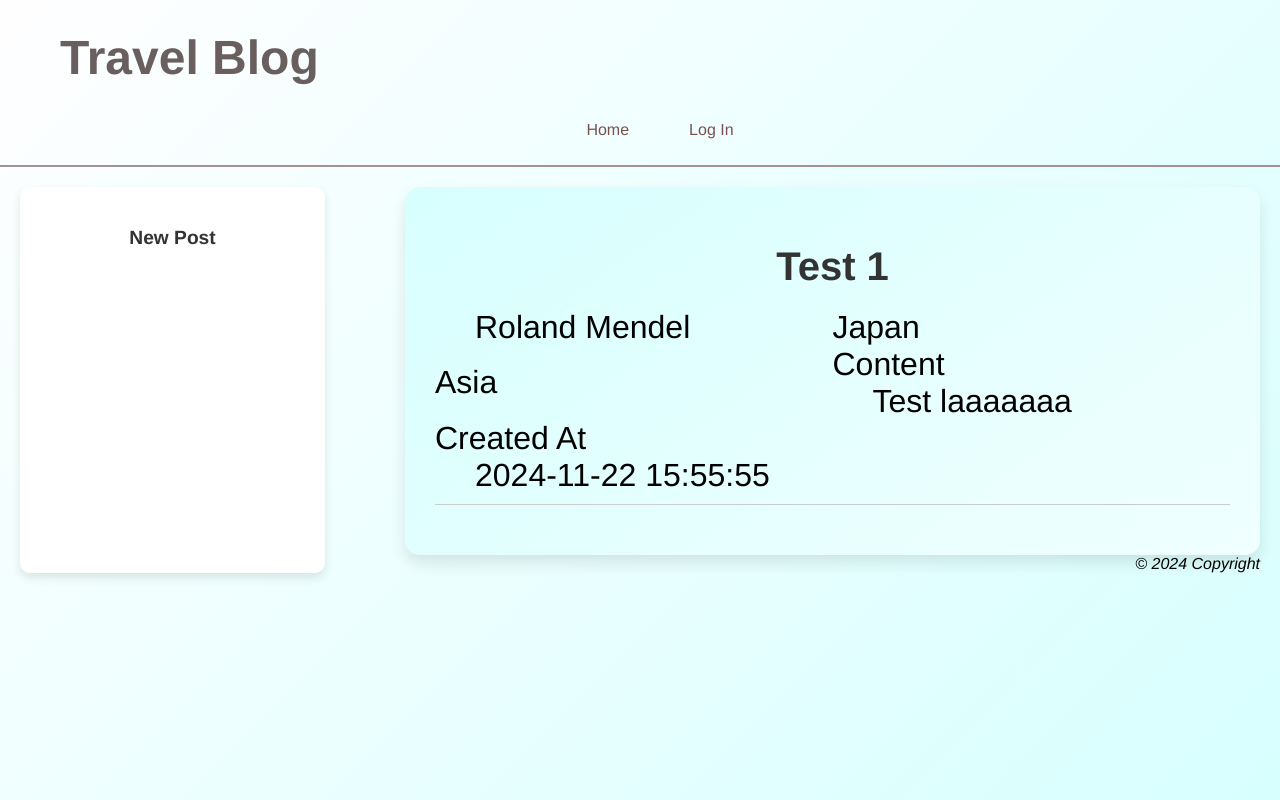
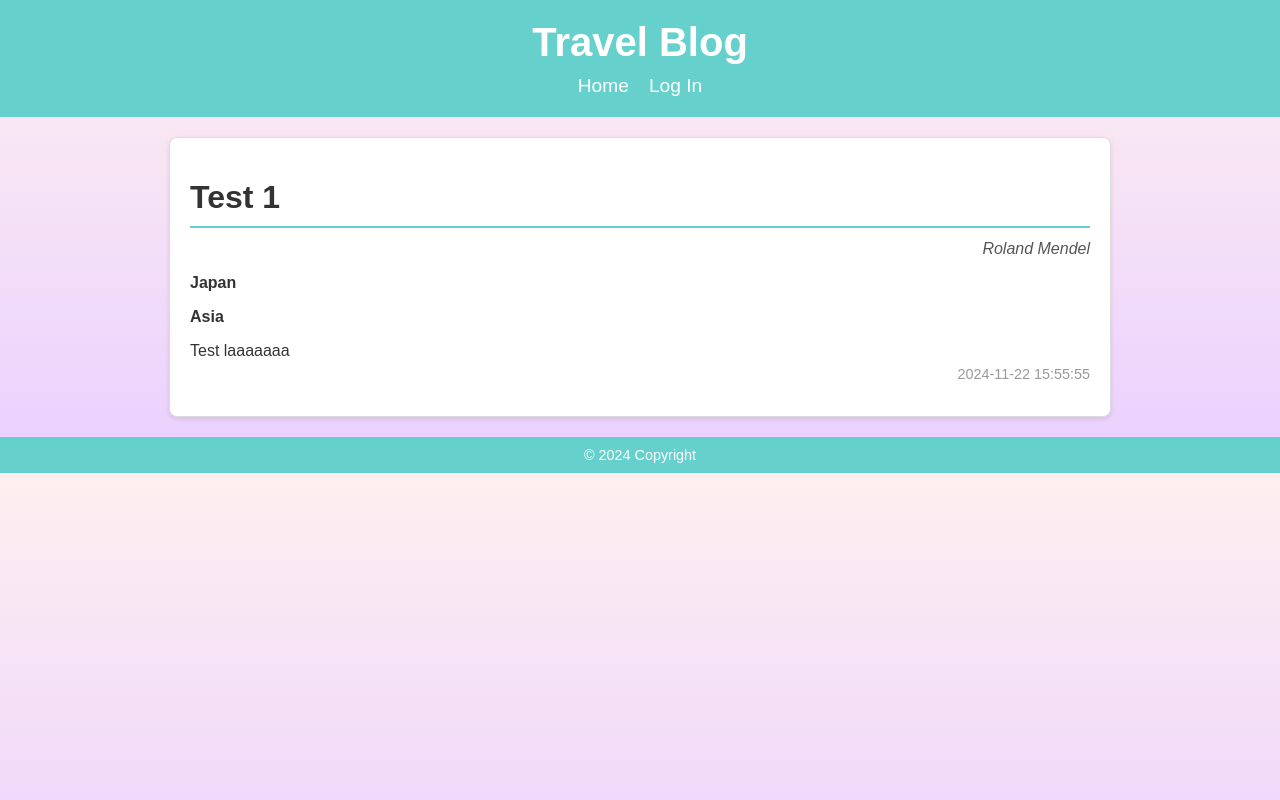
Before and after one commit to yenyih24/TravelBlog, a PHP site: page /pages/blog.php?id=1 in a window 1280 px wide. Run offline with PHP 8.4, Linux system fonts and the light colour scheme; data comes from the database, SQL or seed files in the repository.

Commit message:
css complete1

```diff
--- a/css/style.css
+++ b/css/style.css
@@ -1,308 +1,214 @@
+/* 基础样式 */
 body {
-  font-family: Helvetica;
-  background-image: linear-gradient(-225deg, #FFFEFF 0%, #D7FFFE 100%);
-  background-size: cover; /* Ensure the background covers the entire viewport */
-  background-attachment: fixed; /* Keep the background fixed while scrolling */
+  margin: 0;
+  font-family: Arial, sans-serif;
+  background: linear-gradient(to bottom, #ffefef, #e9cfff); /* 浅粉蓝到浅紫粉渐变 */
+  color: #333;
 }
 
+/* 页头样式 */
+header {
+  background-color: #66d1cc; /* 浅蓝绿色 */
+  padding: 20px;
+  text-align: center;
+  color: white;
+}
 
-/* Header */
-header {
-  padding: 10px 0;
-  color: rgb(105, 95, 95); /*make text color*/
-  border-bottom: 2px solid rgb(164, 145, 145); /* 設定邊框為下邊、2像素、黑色 */
-  padding: 10px; /* 增加一些內邊距 */
+header h1 {
+  margin: 0;
+  font-size: 2.5rem;
+}
+
+nav ul {
+  list-style-type: none;
+  padding: 0;
+  margin: 10px 0 0;
+  display: flex;
+  justify-content: center;
+  gap: 20px;
+}
+
+nav ul li {
+  display: inline;
+}
+
+nav ul li a {
+  color: white;
+  text-decoration: none;
+  font-size: 1.2rem;
+}
+
+nav ul li a:hover {
+  text-decoration: underline;
+}
+/* Main content area */
+.indexPage {
+  flex: 3;
+  background-color: #fff;
+  padding: 20px;
+  border-radius: 8px;
+  border: 1px solid #ccc;
+}
+
+/* 页脚样式 */
+footer {
+  text-align: center;
+  margin-top: 20px;
+  padding: 10px;
+  background-color: #66d1cc; /* 浅蓝绿色 */
+  color: white;
+  font-size: 0.9rem;
+}
+
+/* 主容器 */
+.big-container {
+  display: flex;
+  justify-content: center; /* 移除左侧 new post 栏 */
+  padding: 20px;
+  max-width: 1200px;
+  margin: 0 auto;
+}
+
+/* 内容部分样式 */
+#content {
+  flex: 3;
+  margin: 20px auto;
+  max-width: 900px; /* 调整内容宽度 */
+  padding: 20px;
+  background-color: white;
+  border-radius: 8px;
+  box-shadow: 0px 2px 5px rgba(0, 0, 0, 0.1);
+  border: 1px solid #ddd;
+}
+
+.page.show h1 {
+  border-bottom: 2px solid #66d1cc; /* 标题下分割线 */
+  padding-bottom: 10px;
+}
+
+/* 图片适应文章边框 */
+.image img {
+  width: 100%; /* 图片宽度适应文章容器 */
+  height: auto; /* 保持图片比例 */
+  border-radius: 8px; /* 图片圆角 */
+  display: block;
+  margin-top: 15px; /* 图片与上方内容分隔 */
+}
+
+/* 主页面按钮 */
+.main_link ul {
+  display: flex;
+  justify-content: flex-end;
+  list-style: none;
+  padding: 0;
+  margin: 10px 0;
+}
+
+.main_link ul li {
+  margin-left: 10px;
+}
+
+.main_link ul li a {
+  text-decoration: none;
+  color: white;
+  background-color: #66d1cc;
+  padding: 5px 10px;
+  border-radius: 5px;
+}
+
+.main_link ul li a:hover {
+  background-color: #4bb3ae;
+}
+
+/* Filter and new post section */
+aside {
+  flex: 1;
+  background-color: #ffffff;
+  padding: 20px;
+  border: 1px solid #ccc;
+  border-radius: 8px;
+  margin-right: 20px;
+}
+
+aside ul {
+  padding: 0;
+  margin-bottom: 20px;
+  list-style: none;
+}
+
+aside ul li a {
+  display: block;
+  background: linear-gradient(to right, #a3d8f4, #b4f0d0);
+  text-align: center;
+  padding: 10px;
+  border-radius: 8px;
+  color: #333;
+  font-weight: bold;
+  text-decoration: none;
+  margin-bottom: 15px;
 
 }
 
-
-/* Make sure the website’s title (<h1>) scales appropriately without causing layout issues on smaller screens by using descendant selector. */
-header h1 {
-  margin: 20px 50px; /* Top and bottom margin 20px, left and right margin 0 */
-  font-size: 3em; /* Font size set to three times the parent element's font size */
-  text-align: left; /* Center text */
+aside ul li a:hover {
+  background: #91cfe3;
 }
 
-
-/*header nav */
-nav {
-  display: flex; /* Use flexbox layout for navigation */
-  justify-content: center; /* Center navigation items */
+/* Filter options */
+fieldset {
+  border: none;
+  margin-top: 10px;
 }
 
-
-/* Unordered list inside the nav */
-nav ul {
-  list-style-type: none; /* Remove default bullet points */
-  display: flex; /* Align navigation items horizontally */
+legend {
+  font-weight: bold;
 }
 
-
-nav ul li {
-  margin: 0 15px; /* Spacing between list items */
+label {
+  display: block;
+  margin: 5px 0;
 }
 
-
-/* Navigation links */
-nav ul li a {
-  color: rgb(121, 81, 81); /* Set link color */
-  text-decoration: none; /* Remove underline from links */
-  padding: 10px 15px; /* Padding for clickable area */
+/* 博客文章框样式 */
+.blog {
+  border: 1px solid #ddd;
+  padding: 15px;
+  background-color: white;
+  border-radius: 8px;
+  box-shadow: 0px 2px 5px rgba(0, 0, 0, 0.1);
+  margin-bottom: 20px;
+}
+/* 右对齐作者 */
+.author {
+  text-align: right; /* 将作者居右 */
+  font-style: italic; /* 设置为斜体 */
+  margin-top: -10px; /* 根据设计适当调整间距 */
+  color: #555; /* 使用较浅的灰色以强调 */
 }
 
-
-a:hover {
-  background-color: rgb(176, 225, 235);
-  border-radius: 30px; /* Round the corners of the element */
+/* 右对齐时间 */
+.time {
+  text-align: right; /* 将时间居右 */
+  font-size: 0.9rem; /* 调整字体大小 */
+  color: #999; /* 使用浅灰色字体 */
+  margin-top: -10px; /* 与上方元素分隔 */
 }
 
-
-
-
-
-
-.big-container {
-  font-family: helvetica, arial, sans-serif;
-  display: grid;
-  grid-template-columns: 1fr 3fr; /* Create responsive columns */
-  padding: 20px 0; /* Padding around the main content */
+.country {
+  text-align: left; /* 保持左对齐 */
+  font-weight: bold; /* 加粗字体 */
+  margin-top: 10px;
+}
+/* 国家和洲并排 */
+.state {
+  text-align: left; /* 保持左对齐 */
+  font-weight: bold; /* 加粗字体 */
+  margin-top: 10px;
 }
 
-
-
-
-main {
-  padding-left: 30px; /* Add 30px of padding to the left of the main content */
+/* 图片适应文章宽度 */
+.image img {
+  max-width: 100%; /* 图片宽度不超过容器 */
+  height: auto; /* 保持宽高比例 */
+  border-radius: 5px; /* 增加圆角效果 */
+  margin: 15px 0; /* 图片上下增加间距 */
 }
-
-
-.divider {
-  border-bottom: 2px solid rgb(105, 95, 95); /* Add a 2px solid bottom border for a divider line */
-  margin: 3px 0;
-}
-
-
-
-
-aside {
-  display: flex;
-  align-content: center; /* Center items along the cross axis */
-  flex-direction: column; /* Arrange items in a column */
-  text-align: center; /* Center text within the aside */
-}
-
-
-aside ul {
-  padding: 0; /* Remove default padding */
-}
-
-
-aside ul li {
-  list-style-type: none; /* Remove bullet points */
-  margin: 20px 0; /* Spacing between list items */
-}
-
-
-aside ul li a {
-  color: rgb(121, 81, 81);
-  text-decoration: none; /* Remove underline from links */
-  padding: 10px 15px; /* Padding for area */
-}
-
-
-.main_link {
-  display: flex; /* Use flexbox layout for main_link */
-  justify-content: center; /* Center navigation items */
-}
-
-
-/* Unordered list inside the nav */
-.main_link ul {
-  list-style-type: none; /* Remove default bullet points */
-  display: flex; /* Align navigation items horizontally */
-}
-
-
-.main_link ul li {
-  margin: 0 15px; /* Spacing between list items */
-}
-
-
-/* Navigation links */
-.main_link ul li a {
-  color: rgb(121, 81, 81); /* Set link color */
-  text-decoration: none; /* Remove underline from links */
-  padding: 10px 15px; /* Padding for clickable area */
-}
-
-/* 整体页面样式 */
-body {
-font-family: Helvetica, Arial, sans-serif;
-background-color: #d7fffe; /* 浅蓝绿色背景 */
-margin: 0;
-padding: 0;
-}
-
-
-/* 标题居中 */
-#content h1 {
-font-size: 2.5em;
-color: #333333; /* 深灰色标题文字 */
-text-align: center; /* 居中 */
-margin-bottom: 20px;
-font-weight: bold;
-}
-
-
-/* 布局调整 */
-.big-container {
-display: grid;
-grid-template-columns: 1fr 3fr; /* 左侧1列，右侧3列 */
-gap: 20px;
-padding: 20px;
-}
-
-
-/* 左侧菜单 */
-aside {
-background: #ffffff;
-padding: 20px;
-border-radius: 10px;
-box-shadow: 0 5px 10px rgba(0, 0, 0, 0.1);
-}
-
-
-aside ul {
-list-style: none;
-padding: 0;
-margin: 0;
-}
-
-
-aside ul li {
-margin: 20px 0;
-text-align: center;
-}
-
-
-aside ul li a {
-text-decoration: none;
-color: #333333;
-font-size: 1.2em;
-font-weight: bold;
-}
-
-
-/* 整体内容背景色为浅蓝绿色 */
-#content .page {
-background: linear-gradient(145deg, #d7fffe, #f0ffff); /* 浅蓝绿色背景 */
-border-radius: 15px;
-padding: 30px;
-box-shadow: 0 8px 15px rgba(0, 0, 0, 0.1);
-}
-
-
-/* 标题居中 */
-#content h1 {
-font-size: 2.5em;
-color: #333333; /* 深灰色标题文字 */
-margin-bottom: 20px;
-font-weight: bold;
-text-align: center; /* 居中 */
-}
-
-
-/* 属性信息调整布局 */
-.attributes {
-font-size: 32px;
-display: grid;
-grid-template-columns: 1fr 1fr; /* 两列布局 */
-align-items: center;
-border-bottom: 1px solid #ccc; /* 添加分隔符 */
-margin-bottom: 20px; /* 与正文分隔 */
-padding-bottom: 10px;
-}
-
-
-.attributes dl {
-margin: 0; /* 移除多余间距 */
-}
-
-
-.attributes .author {
-font-size: 32px;
-text-align: left; /* Author 信息左对齐 */
-font-weight: bold;
-color: #555555;
-}
-
-
-.country{
-font-size: 38px;
-text-align: right; /* Country 和 State 右对齐 */
-color: #090909;
-}
-
-
-/* 图片样式 */
-.image-container img {
-font-size: 38px;
-display: block;
-margin: 20px auto; /* 图片居中 */
-width: 50%; /* 宽度为浏览器宽度的50% */
-min-width: 200px; /* 最小宽度200px */
-height: auto; /* 高度自动调整 */
-border-radius: 10px; /* 图片圆角 */
-box-shadow: 0 5px 10px rgba(0, 0, 0, 0.1); /* 添加阴影 */
-}
-
-
-/* 正文内容样式 */
-.blogContent {
-margin-top: 20px;
-}
-
-
-.blogContent dl {
-margin: 0;
-font-size: 28px;
-line-height: 1.6; /* 行高增加 */
-color: #333333;
-}
-
-
-/* 创建时间样式 */
-.created_at dl {
-font-size: 28px;
-text-align: right; /* 时间信息右对齐 */
-color: #999999; /* 浅灰色 */
-margin-top: 20px;
-}
-
-
-/* 注释更改4：49 */
-
-
-footer {
-  text-align: right;
-  font-style: italic;
-  font-size: 1em;
-}
-
-
-footer p {
-  padding: 10px 15px;
-}
-
-
-.content-preview {
-  display: -webkit-box; /* 使用 Flexbox 模式限制內容 */
-  -webkit-box-orient: vertical; /* 設置內容排列方向 */
-  overflow: hidden; /* 隱藏超出部分 */
-  text-overflow: ellipsis; /* 添加省略號 */
-  -webkit-line-clamp: 3; /* 限制顯示三行 */
-  line-height: 1.5; /* 設置行高 */
-  max-height: calc(1.5em * 3); /* 設置最大高度（三行的高度） */
-  font-size: 1em; /* 控制字體大小 */
-  margin-bottom: 10px; /* 增加與下一部分的間距 */
-}
--- a/pages/blog.php
+++ b/pages/blog.php
@@ -10,13 +10,6 @@
   <body>
   <?php include './headerTB.php'; ?>
 
-  <div class="big-container">
-      <aside>
-        <ul>
-          <li><a href="create.php">New Post</a></li>
-        </ul>
-
-      </aside>
 
   <main>
   <?php
@@ -51,39 +44,30 @@
   $post = mysqli_fetch_assoc($result_set);
   ?>
 
-<main>
+<main class = blogPage>
 <!-- display the blog data -->
   <div id="content">
 
     <div class="page show">
       <h1><?php echo ($post['title']); ?></h1> <!-- 顯示文章標題 -->
       <div class="attributes">
-        <dl>
-          <dt></dt>
-          <dd><?php echo ($post['username']); ?></dd>
-        </dl>
-        <dl>
-          <?php echo ($post['country']); ?> <!-- 顯示國家 -->
-        </dl>
-        <dl>
-          <?php echo ($post['state']); ?> <!-- 顯示state -->
-        </dl>
-        <?php if (!empty($post['image_path'])): ?> <!-- 如果有圖片路徑 -->
-        <dl>
-          <dt>Image</dt>
-          <dd><img src="<?php echo ($post['image_path']); ?>" alt="Post Image"></dd>
-        </dl>
-        <?php endif; ?>
-        <dl>
-          <dt>Content</dt>
-          <dd><?php echo nl2br(htmlspecialchars($post['content'])); ?></dd> <!-- Display the content of the blog -->
-          <!-- nl2br(): 將儲存在資料庫中的換行符號（\n）轉換為 HTML 的 <br> 標籤 -->
-        </dl>
 
-        <dl>
-          <dt>Created At</dt>
-          <dd><?php echo ($post['created_at']); ?></dd> <!-- Display the 顯示建立時間 -->
-        </dl>
+        <div class = 'author'> <p><?php echo ($post['username']); ?></p></div>
+
+        <div class = 'country'> <p><?php echo ($post['country']); ?></p></div> <!-- 顯示國家 -->
+
+        <div class = 'state'> <p><?php echo ($post['state']); ?></p></div> <!-- 顯示state -->
+
+        <div class = 'image'> <p><?php if (!empty($post['image_path'])): ?></p></div> <!-- 如果有圖片路徑 -->
+
+        <div class = 'image'> <p><img src="<?php echo ($post['image_path']); ?>" alt="Post Image"></p></div>
+
+          <?php endif; ?>
+
+        <div class = 'content'> <p><?php echo nl2br(htmlspecialchars($post['content'])); ?></p></div> <!-- Display the content of the blog -->
+        <!-- nl2br(): 將儲存在資料庫中的換行符號（\n）轉換為 HTML 的 <br> 標籤 -->
+
+        <div class = 'time'> <p><?php echo ($post['created_at']); ?></p></div> <!-- Display the 顯示建立時間 -->
       </div>
     </div>
   </div>
--- a/pages/edit.php
+++ b/pages/edit.php
@@ -91,7 +91,7 @@ if ($_SERVER['REQUEST_METHOD'] == 'POST') {
 
     <div class="content">
           <label for="title">Content : </label>
-          <textarea name="post_content"><?php echo $result['content']; ?></textarea>
+          <textarea name="post_content" required style="width:100%; height:200px"><?php echo $result['content']; ?></textarea>
     </div>
 
       <dl>
--- a/pages/index.php
+++ b/pages/index.php
@@ -32,7 +32,7 @@
             </form>
         </aside>
 
-        <main>
+        <main class = indexPage>
             <div class="post-container">
                 <?php
                 require_once('../server/database.php');
```
Also changed, not shown: css/main.css (deleted, +0 -16 lines), pages/uploads/images/london.png (added), pages/uploads/imagesbali.png (added), pages/uploads/imageslondon.png (added).
